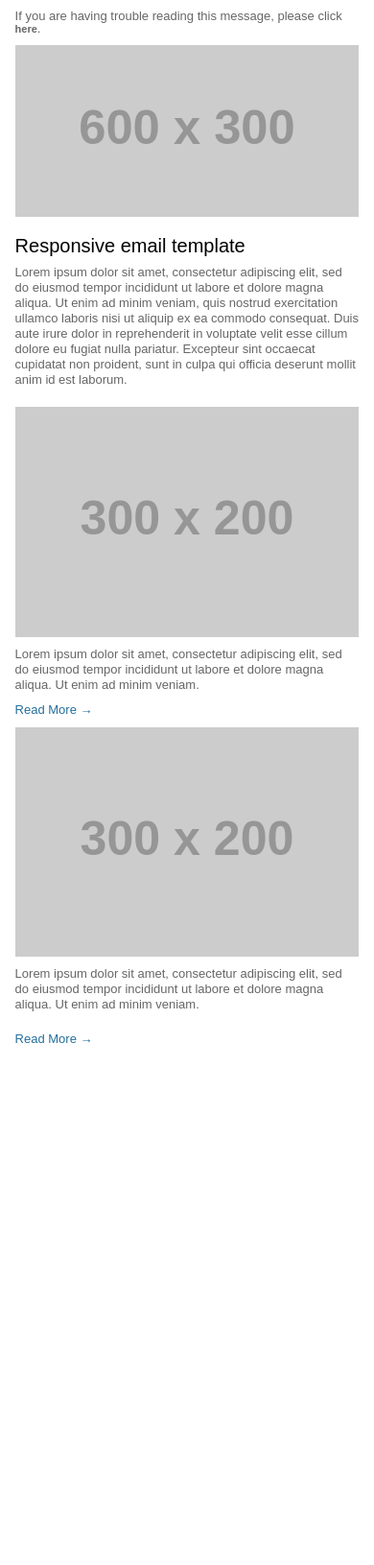
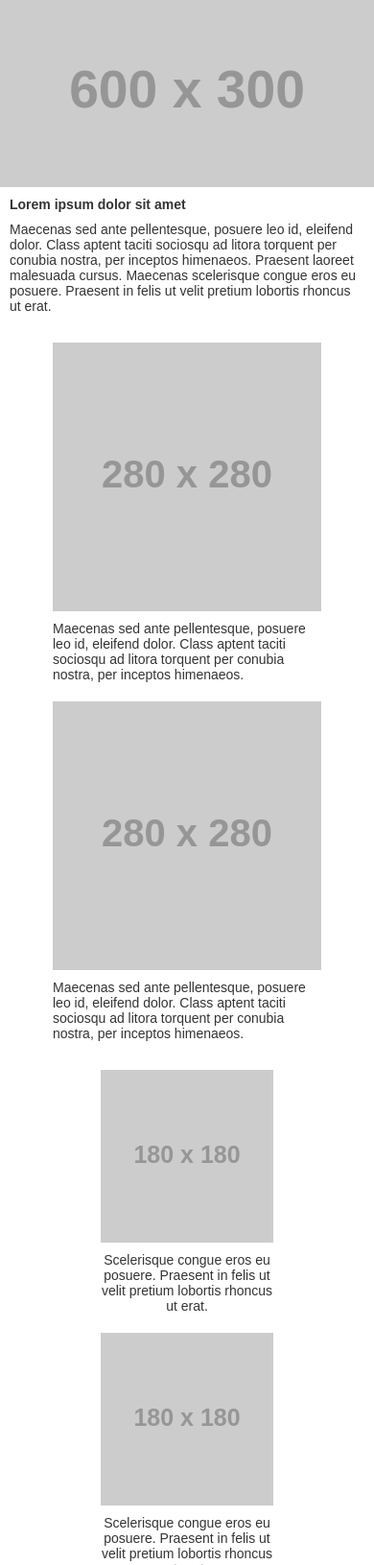
Before and after one commit to robhowells/responsive-email-template, a plain HTML site: page index.html in a window 390 px wide. Shown: the top 1631 px of the page at 96% size. Before the commit the page ends 1131 px from the top, so only its background shows below. Drawn offline with Linux system fonts and the light colour scheme; placeholder pictures from the web are drawn by us.

Commit message:
testing mobile first approach

```diff
--- a/index.html
+++ b/index.html
@@ -1,236 +1,360 @@
-<!DOCTYPE HTML PUBLIC "-//W3C//DTD HTML 4.01 Transitional//EN" "http://www.w3.org/TR/html4/loose.dtd">
-<html>
+<!DOCTYPE html PUBLIC "-//W3C//DTD XHTML 1.0 Transitional//EN" "http://www.w3.org/TR/xhtml1/DTD/xhtml1-transitional.dtd">
+<html xmlns="http://www.w3.org/1999/xhtml">
 <head>
-	<meta http-equiv="Content-Type" content="text/html; charset=UTF-8">
-	<title>Responsive email template</title>
+<meta http-equiv="Content-Type" content="text/html; charset=utf-8" />
+    <!--[if !mso]><!-->
+        <meta http-equiv="X-UA-Compatible" content="IE=edge" />
+    <!--<![endif]-->
+    <meta name="viewport" content="width=device-width, initial-scale=1.0">
+    <title></title>
     <style type="text/css">
-
-		html,
-		body,
-		form,
-		fieldset,
-		p,
-		div,
-		h1,
-		h2,
-		h3,
-		h4,
-		h5,
-		h6 {
-			-webkit-text-size-adjust: none;
+        /* Basics */
+        body {
+            margin: 0 !important;
+            padding: 0;
+            background-color: #ffffff;
+        }
+        table {
+            border-spacing: 0;
+            font-family: sans-serif;
+            color: #333333;
+        }
+        td {
+            padding: 0;
+        }
+        img {
+            border: 0;
+        }
+        div[style*="margin: 16px 0"] {
+            margin:0 !important;
+        }
+        .wrapper {
+            width: 100%;
+            table-layout: fixed;
+            -webkit-text-size-adjust: 100%;
+            -ms-text-size-adjust: 100%;
+        }
+        .webkit {
+            max-width: 600px;
+            margin: 0 auto;
+        }
+        .outer {
+            Margin: 0 auto;
+            width: 100%;
+            max-width: 600px;
+        }
+        .full-width-image img {
+            width: 100%;
+            max-width: 600px;
+            height: auto;
+        }
+        .inner {
+            padding: 10px;
+        }
+        p {
+            Margin: 0;
+        }
+        a {
+            color: #ee6a56;
+            text-decoration: underline;
+        }
+        .h1 {
+            font-size: 21px;
+            font-weight: bold;
+            Margin-bottom: 18px;
+        }
+        .h2 {
+            font-size: 18px;
+            font-weight: bold;
+            Margin-bottom: 12px;
+        }
+        .contents {
+            width: 100%;
         }
 
-		a,
-		a:link,
-		a:visited,
-		a:hover,
-		a:active {
-			color: #000000; text-decoration: none;
+        /* One column layout */
+        .one-column .contents {
+            text-align: left;
+        }
+        .one-column p {
+            font-size: 14px;
+            Margin-bottom: 10px;
         }
 
-		table {
-			border-collapse: collapse;
-			mso-table-lspace: 0pt;
-			mso-table-rspace: 0pt;
+        /*Two column layout*/
+        .two-column {
+            text-align: center;
+            font-size: 0;
+        }
+        .two-column .column {
+            width: 100%;
+            vertical-align: top;
+            display: inline-block;
+            max-width: 300px;
+        }
+        .two-column .contents {
+            font-size: 14px;
+            text-align: left;
+        }
+        .two-column img {
+            width: 100%;
+            height: auto;
+            max-width: 300px;
+        }
+        .two-column .text {
+            padding-top: 10px;
         }
 
-		td {
-			mso-line-height-rule: exactly;
+        /*Three column layout*/
+        .three-column {
+            text-align: center;
+            font-size: 0;
+            padding-top: 10px;
+            padding-bottom: 10px;
+        }
+        .three-column .column {
+            width: 100%;
+            display: inline-block;
+            vertical-align: top;
+            max-width: 200px;
+        }
+        .three-column .contents {
+            font-size: 14px;
+            text-align: center;
+        }
+        .three-column img {
+            width: 100%;
+            height: auto;
+            max-width: 200px;
+        }
+        .three-column .text {
+            padding-top: 10px;
         }
 
-		@media only screen and (max-width: 599px) {
-			table[class="wrapper"],
-			tr[class="wrapper"],
-			td[class="wrapper"] {
-				max-width: 600px!important;
-				min-width: 300px!important;
-				width: 100%!important;
+    /*Media Queries*/
+
+    @media screen and (min-width: 401px) and (max-width: 620px) {
+        .three-column .column {
+            max-width: 33% !important;
         }
-			table[class="hide"],
-			tr[class="hide"],
-			td[class="hide"] {
-				display: none!important;
+        .two-column .column {
+            max-width: 50% !important;
+        }
     }
 
-			table[class="expand"] {
-				width: 100%!important;
+     @media screen and (min-width: 620px) {
+        .two-column .column {
+            max-width: 300px !important;
         }
-			tr[class="expand"],
-			td[class="expand"] {
-				width: 100%!important;
-				float: left!important;
-				display: block!important;
+        .three-column .column {
+            max-width: 200px !important;
         }
-			td[class="mobile-full-width"] {
-				width: 100%!important;
-				display: block!important;
+        .two-column img  {
+            max-width: 280px !important;
         }
-			td[class="mobile-hide"] {
-				display: none!important;
+        .three-column img  {
+            max-width: 180px !important;
         }
      }
 
     </style>
+    <!--[if (gte mso 9)|(IE)]>
+    <style type="text/css">
+        table {border-collapse: collapse;}
+    </style>
+    <![endif]-->
 </head>
+<body>
+    <center class="wrapper">
+        <div class="webkit">
 
-<body style="margin:0; padding: 0px; -webkit-text-size-adjust:none;">
-<table class="ee_mobiletemplate" cellspacing="0" cellpadding="0" border="0" width="100%">
+            <!-- Structural Outer Container -->
+
+            <!--[if (gte mso 9)|(IE)]>
+            <table width="600" align="center" cellpadding="0" cellspacing="0" border="0">
             <tr>
             <td>
+            <![endif]-->
+            <table class="outer" align="center" cellpadding="0" cellspacing="0" border="0">
+                <tr>
 
-        	<!--Main-->
-            <table class="wrapper" cellspacing="0" cellpadding="0" border="0" width="600" align="center">
+                    <!-- Full-width Banner Image -->
+                    <td class="full-width-image">
+                        <img src="http://placehold.it/600x300" width="600" alt="" />
+                    </td>
+                    <!-- Full-width Banner Image -->
+
+                    <!-- Single Column Layout -->
                     <tr>
-                    <td class="wrapper" width="600" valign="top">
+                        <td class="one-column">
                             <table width="100%" cellpadding="0" cellspacing="0" border="0">
+                                <tr>
+                                    <td class="inner contents">
+                                        <p class="h1">Lorem ipsum dolor sit amet</p>
+                                        <p>Maecenas sed ante pellentesque, posuere leo id, eleifend dolor. Class aptent taciti sociosqu ad litora torquent per conubia nostra, per inceptos himenaeos. Praesent laoreet malesuada cursus. Maecenas scelerisque congue eros eu posuere. Praesent in felis ut velit pretium lobortis rhoncus ut erat.</p>
+                                    </td>
+                                </tr>
+                            </table>
+                        </td>
+                    </tr>
+                    <!-- Single Column Layout -->
 
-							<!--Preheader row-->
+                    <!-- Two-column Layout -->
                     <tr>
-                            	<td width="4%" height="10" style="font-size:1px; line-height: 1px;" valign="top">&nbsp;</td>
-                                <td width="92%" height="10" style="font-size:1px; line-height: 1px;" valign="top">&nbsp;</td>
-                                <td width="4%" height="10" style="font-size:1px; line-height: 1px;" valign="top">&nbsp;</td>
-                            </tr>
+                        <td class="two-column">
+                            <!--[if (gte mso 9)|(IE)]>
+                            <table width="100%" cellpadding="0" cellspacing="0" border="0">
                             <tr>
-                            	<td width="4%"></td>
-                                <td width="92%" valign="top" style="font-family: Arial, sans-serif; font-size:13px; line-height: 13px; color:#666666;">
-                                	If you are having trouble reading this message, please click <a href="#" target="_blank" style="font-family: Arial, sans-serif; font-size:11px; font-weight:bold; color:#666666;">here</a>.
-                                </td>
-                                <td width="4%"></td>
-                            </tr>
+                            <td width="50%" valign="top">
+                            <![endif]-->
+                            <div class="column">
+                                <table width="100%">
                                     <tr>
-                            	<td width="4%" height="10" style="font-size:1px; line-height: 1px;" valign="top">&nbsp;</td>
-                                <td width="92%" height="10" style="font-size:1px; line-height: 1px;" valign="top">&nbsp;</td>
-                                <td width="4%" height="10" style="font-size:1px; line-height: 1px;" valign="top">&nbsp;</td>
-                            </tr>
-                            <!--./Preheader row-->
-
-                            <!--Header row-->
+                                        <td class="inner">
+                                            <table class="contents">
                                                 <tr>
-                            	<td width="4%"></td>
-                                <td width="92%" valign="top">
-                                	<img src="http://placehold.it/600x300" alt="**email hero image**" width="100%" alt="" border="0" style="display:block; width:100%;">
-                                </td>
-                                <td width="4%"></td>
-                            </tr>
-                            <!--./Header row-->
-
-                            <!--Content row-->
-                            <tr>
-                            	<td width="4%" height="20" style="font-size:1px; line-height: 1px;" valign="top">&nbsp;</td>
-                                <td width="92%" height="20" style="font-size:1px; line-height: 1px;" valign="top">&nbsp;</td>
-                                <td width="4%" height="20" style="font-size:1px; line-height: 1px;" valign="top">&nbsp;</td>
-                            </tr>
-                            <tr>
-                            	<td width="4%"></td>
-                                <td width="92%" valign="top" style="font-family: Arial, sans-serif; font-size:20px; line-height: 20px; color:#000000;">
-                                	Responsive email template
-                                </td>
-                                <td width="4%"></td>
-                            </tr>
-							<tr>
-                            	<td width="4%" height="10" style="font-size:1px; line-height: 1px;" valign="top">&nbsp;</td>
-                                <td width="92%" height="10" style="font-size:1px; line-height: 1px;" valign="top">&nbsp;</td>
-                                <td width="4%" height="10" style="font-size:1px; line-height: 1px;" valign="top">&nbsp;</td>
-                            </tr>
-                            <tr>
-                            	<td width="4%"></td>
-                                <td width="92%" valign="top" style="font-family: Arial, sans-serif; font-size:13px; line-height: 16px; color:#666666;">
-                                	Lorem ipsum dolor sit amet, consectetur adipiscing elit, sed do eiusmod tempor incididunt ut labore et dolore magna aliqua. Ut enim ad minim veniam, quis nostrud exercitation ullamco laboris nisi ut aliquip ex ea commodo consequat. Duis aute irure dolor in reprehenderit in voluptate velit esse cillum dolore eu fugiat nulla pariatur. Excepteur sint occaecat cupidatat non proident, sunt in culpa qui officia deserunt mollit anim id est laborum.
-                                </td>
-                                <td width="4%"></td>
-                            </tr>
-                            <tr>
-                            	<td width="4%" height="20" style="font-size:1px; line-height: 1px;" valign="top">&nbsp;</td>
-                                <td width="92%" height="20" style="font-size:1px; line-height: 1px;" valign="top">&nbsp;</td>
-                                <td width="4%" height="20" style="font-size:1px; line-height: 1px;" valign="top">&nbsp;</td>
-                            </tr>
-                            <tr>
-                            	<td width="4%"></td>
-                                <td width="92%">
-                                	<table cellspacing="0" cellpadding="0" border="0" width="100%">
-                                		<tr>
-                                			<td width="48%" valign="top" class="mobile-full-width">
-                                				<table cellspacing="0" cellpadding="0" border="0" width="100%">
-                                					<tr>
-                            							<td width="100%" valign="top">
-						                                	<a href="#" target="_blank">
-                            									<img src="http://placehold.it/300x200" alt="**email promo image**" width="100%" alt="" border="0" style="display:block; width:100%; max-width:100%;">
-                            								</a>
+                                                    <td>
+                                                        <img src="http://placehold.it/280x280" width="280" alt="" style="width: 100%;"/>
                                                     </td>
                                                 </tr>
                                                 <tr>
-						                                <td width="100%" height="10" style="font-size:1px; line-height: 1px;" valign="top">&nbsp;</td>
-						                            </tr>
-						                            <tr>
-						                            	<td width="100%" valign="top" style="font-family: Arial, sans-serif; font-size:13px; line-height: 16px; color:#666666;">
-						                                	Lorem ipsum dolor sit amet, consectetur adipiscing elit, sed do eiusmod tempor incididunt ut labore et dolore magna aliqua. Ut enim ad minim veniam.
+                                                    <td class="text">
+                                                        Maecenas sed ante pellentesque, posuere leo id, eleifend dolor. Class aptent taciti sociosqu ad litora torquent per conubia nostra, per inceptos himenaeos.
                                                     </td>
-						                            </tr>
-						                            <tr>
-						                                <td width="100%" height="10" style="font-size:1px; line-height: 1px;" valign="top">&nbsp;</td>
-						                            </tr>
-						                            <tr>
-						                            	<td width="100%" valign="top" style="font-family: Arial, sans-serif; font-size:13px; line-height: 16px; color:#666666;">
-						                                	<a href="#" target="_blank" style="font-family: Arial, sans-serif; font-size:13px; line-height: 16px; color:#256F9C;">Read More →</a>
-						                                </td>
-						                            </tr>
-						                            <tr>
-						                                <td width="100%" height="10" style="font-size:1px; line-height: 1px;" valign="top">&nbsp;</td>
-						                            </tr>
-                                				</table>
-                                			</td>
-                                			<td width="4%" class="mobile-hide"></td>
-                                			<td width="48%" valign="top" class="mobile-full-width">
-                                				<table cellspacing="0" cellpadding="0" border="0" width="100%">
-                                					<tr>
-                            							<td width="100%" valign="top">
-                            								<a href="#" target="_blank">
-                            									<img src="http://placehold.it/300x200" alt="**email promo image**" width="100%" alt="" border="0" style="display:block; width:100%; max-width:100%;">
-                            								</a>
-						                                </td>
-                                					</tr>
-                                					<tr>
-						                                <td width="100%" height="10" style="font-size:1px; line-height: 1px;" valign="top">&nbsp;</td>
-						                            </tr>
-						                            <tr>
-						                            	<td width="100%" valign="top" style="font-family: Arial, sans-serif; font-size:13px; line-height: 16px; color:#666666;">
-						                                	Lorem ipsum dolor sit amet, consectetur adipiscing elit, sed do eiusmod tempor incididunt ut labore et dolore magna aliqua. Ut enim ad minim veniam.
-						                                </td>
-						                            </tr>
-						                            <tr>
-						                                <td width="100%" height="20" style="font-size:1px; line-height: 1px;" valign="top">&nbsp;</td>
-						                            </tr>
-						                            <tr>
-						                            	<td width="100%" valign="top" style="font-family: Arial, sans-serif; font-size:13px; line-height: 16px; color:#666666;">
-						                                	<a href="#" target="_blank" style="font-family: Arial, sans-serif; font-size:13px; line-height: 16px; color:#256F9C;">Read More →</a>
-						                                </td>
-						                            </tr>
-						                            <tr>
-						                                <td width="100%" height="20" style="font-size:1px; line-height: 1px;" valign="top">&nbsp;</td>
                                                 </tr>
                                             </table>
                                         </td>
                                     </tr>
                                 </table>
+                            </div>
+                            <!--[if (gte mso 9)|(IE)]>
                             </td>
-                                <td width="4%"></td>
+                            <td width="50%" valign="top">
+                            <![endif]-->
+                            <div class="column">
+                                <table width="100%">
+                                    <tr>
+                                        <td class="inner">
+                                            <table class="contents">
+                                                <tr>
+                                                    <td>
+                                                        <img src="http://placehold.it/280x280" width="280" alt="" style="width: 100%;"/>
+                                                    </td>
                                                 </tr>
-
                                                 <tr>
-                            	<td width="4%" height="20" style="font-size:1px; line-height: 1px;" valign="top">&nbsp;</td>
-                                <td width="92%" height="20" style="font-size:1px; line-height: 1px;" valign="top">&nbsp;</td>
-                                <td width="4%" height="20" style="font-size:1px; line-height: 1px;" valign="top">&nbsp;</td>
+                                                    <td class="text">
+                                                        Maecenas sed ante pellentesque, posuere leo id, eleifend dolor. Class aptent taciti sociosqu ad litora torquent per conubia nostra, per inceptos himenaeos.
+                                                    </td>
                                                 </tr>
-                            <!--./Content row-->
-
                                             </table>
                                         </td>
                                     </tr>
                                 </table>
-            <!--./Main-->
-
+                            </div>
+                            <!--[if (gte mso 9)|(IE)]>
                             </td>
                             </tr>
                             </table>
+                            <![endif]-->
+                        </td>
+                    </tr>
+                    <!-- Two-column Layout -->
+
+                    <!-- Three-column Layout -->
+                    <tr>
+                        <td class="three-column">
+                            <!--[if (gte mso 9)|(IE)]>
+                            <table width="100%">
+                            <tr>
+                            <td width="200" valign="top">
+                            <![endif]-->
+                            <div class="column">
+                                <table width="100%">
+                                    <tr>
+                                        <td class="inner">
+                                            <table class="contents">
+                                                <tr>
+                                                    <td>
+                                                        <img src="http://placehold.it/180x180" width="180" alt="" style="width: 100%;"/>
+                                                    </td>
+                                                </tr>
+                                                <tr>
+                                                    <td class="text">
+                                                        Scelerisque congue eros eu posuere. Praesent in felis ut velit pretium lobortis rhoncus ut erat.
+                                                    </td>
+                                                </tr>
+                                            </table>
+                                        </td>
+                                    </tr>
+                                </table>
+                            </div>
+                            <!--[if (gte mso 9)|(IE)]>
+                            </td><td width="200" valign="top">
+                            <![endif]-->
+                            <div class="column">
+                                <table width="100%">
+                                    <tr>
+                                        <td class="inner">
+                                            <table class="contents">
+                                                <tr>
+                                                    <td>
+                                                        <img src="http://placehold.it/180x180" width="180" alt="" style="width: 100%;"/>
+                                                    </td>
+                                                </tr>
+                                                <tr>
+                                                    <td class="text">
+                                                        Scelerisque congue eros eu posuere. Praesent in felis ut velit pretium lobortis rhoncus ut erat.
+                                                    </td>
+                                                </tr>
+                                            </table>
+                                        </td>
+                                    </tr>
+                                </table>
+                            </div>
+                            <!--[if (gte mso 9)|(IE)]>
+                            </td><td width="200" valign="top">
+                            <![endif]-->
+                            <div class="column">
+                                <table width="100%">
+                                    <tr>
+                                        <td class="inner">
+                                            <table class="contents">
+                                                <tr>
+                                                    <td>
+                                                        <img src="http://placehold.it/180x180" width="180" alt="" style="width: 100%;"/>
+                                                    </td>
+                                                </tr>
+                                                <tr>
+                                                    <td class="text">
+                                                        Scelerisque congue eros eu posuere. Praesent in felis ut velit pretium lobortis rhoncus ut erat.
+                                                    </td>
+                                                </tr>
+                                            </table>
+                                        </td>
+                                    </tr>
+                                </table>
+                            </div>
+                            <!--[if (gte mso 9)|(IE)]>
+                            </td>
+                            </tr>
+                            </table>
+                            <![endif]-->
+                        </td>
+                    </tr>
+                    <!-- Three-column Layout -->
+
+
+                </tr>
+            </table>
+            <!--[if (gte mso 9)|(IE)]>
+            </td>
+            </tr>
+            </table>
+            <![endif]-->
+
+            <!-- Structural Outer Container -->
+
+        </div>
+    </center>
 </body>
 </html>
```
Lines whose indentation alone changed are shown as unchanged.
